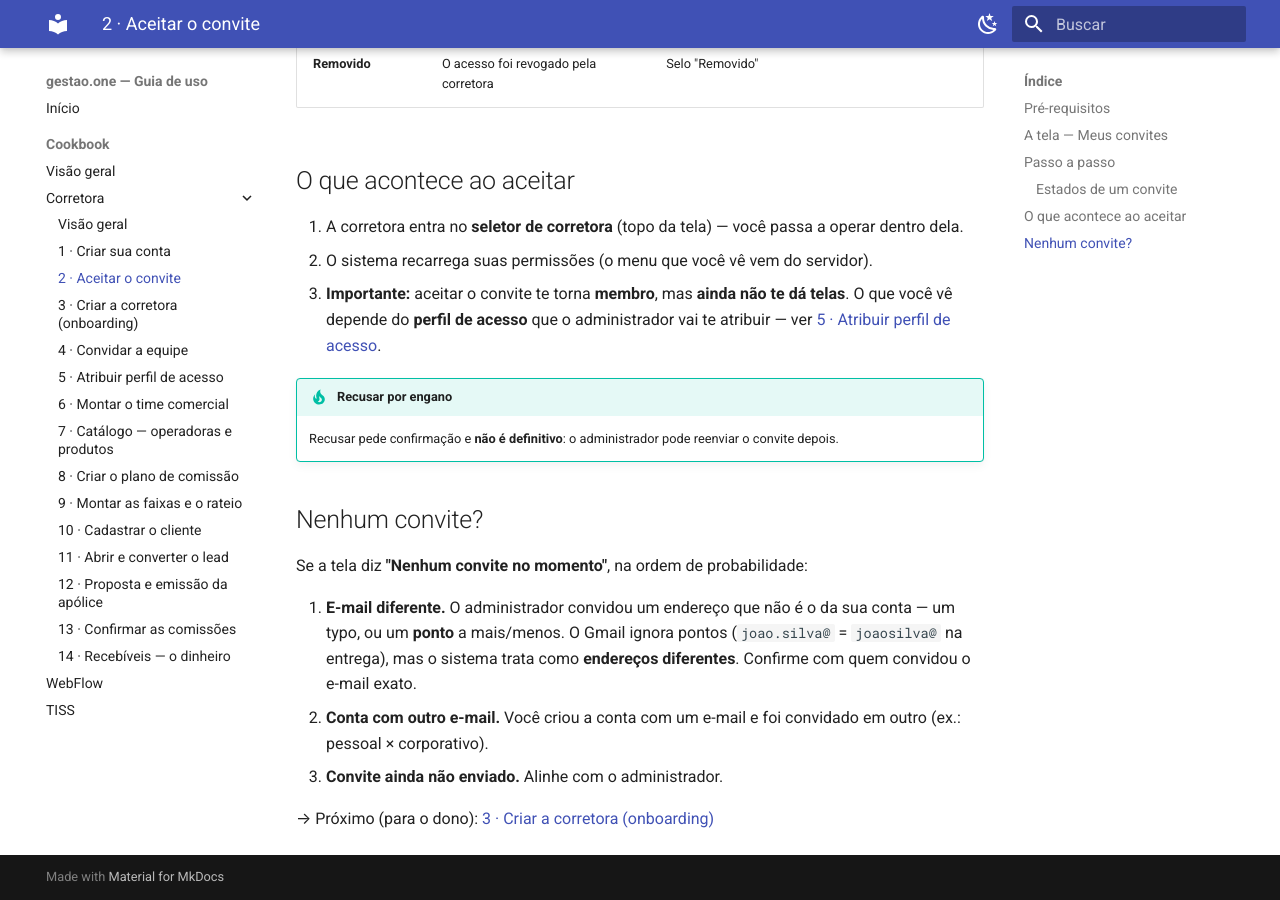
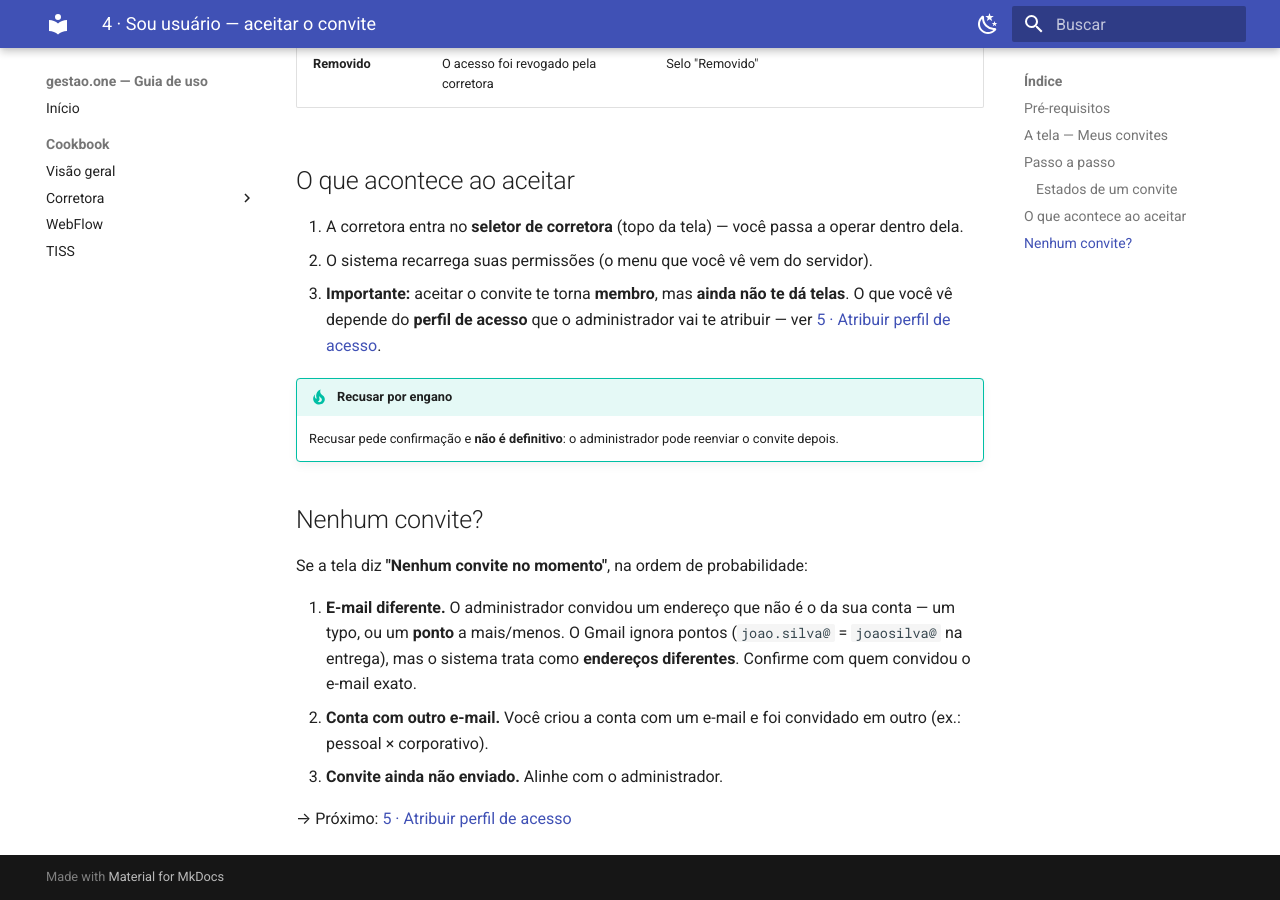
Before and after one commit to renatofagalde/wiki-gestao-one, an MkDocs documentation site: the page built from docs/cookbook/corretora/04-aceitar-convite.md, in a window 1280 px wide and 900 px high, scrolled down 1559 px. Built offline with MkDocs 1.6.1 and Material for MkDocs 9.7.7, drawn with Linux system fonts in a browser that asks for light colours; some of the changed text lies outside the part shown.

Commit message:
📝 docs(cookbook): move accept-invite to step 4 (after invite)
Onboarding and invite now precede accepting; renumber heading to 4, point
prerequisites to the new invite step and Next to profile assignment.

```diff
--- a/docs/cookbook/corretora/02-aceitar-convite.md
+++ b/docs/cookbook/corretora/04-aceitar-convite.md
@@ -1,4 +1,4 @@
-# 2 · Sou usuário — aceitar o convite
+# 4 · Sou usuário — aceitar o convite
 
 Se você **não é o dono**, seu papel é aceitar o convite da corretora. Você não
 cria nada — quem monta a corretora é o administrador. Esta página cobre **todos**
@@ -11,7 +11,7 @@
 
 - Ter uma [conta criada](01-criar-conta.md) com o **mesmo e-mail** que o
   administrador usou no convite.
-- O administrador já ter [enviado o convite](04-convidar.md).
+- O administrador já ter [enviado o convite](03-convidar.md).
 
 !!! info "Você não depende do e-mail de notificação"
     Mesmo que o e-mail de aviso não chegue, o convite aparece dentro do sistema,
@@ -117,4 +117,4 @@
    outro (ex.: pessoal × corporativo).
 3. **Convite ainda não enviado.** Alinhe com o administrador.
 
-→ Próximo (para o dono): [3 · Criar a corretora (onboarding)](03-criar-corretora.md)
+→ Próximo: [5 · Atribuir perfil de acesso](05-perfil-acesso.md)
```
Also changed, not shown: docs/cookbook/corretora/02-criar-corretora.md (renamed from docs/cookbook/corretora/03-criar-corretora.md), docs/cookbook/corretora/03-convidar.md (renamed from docs/cookbook/corretora/04-convidar.md).
